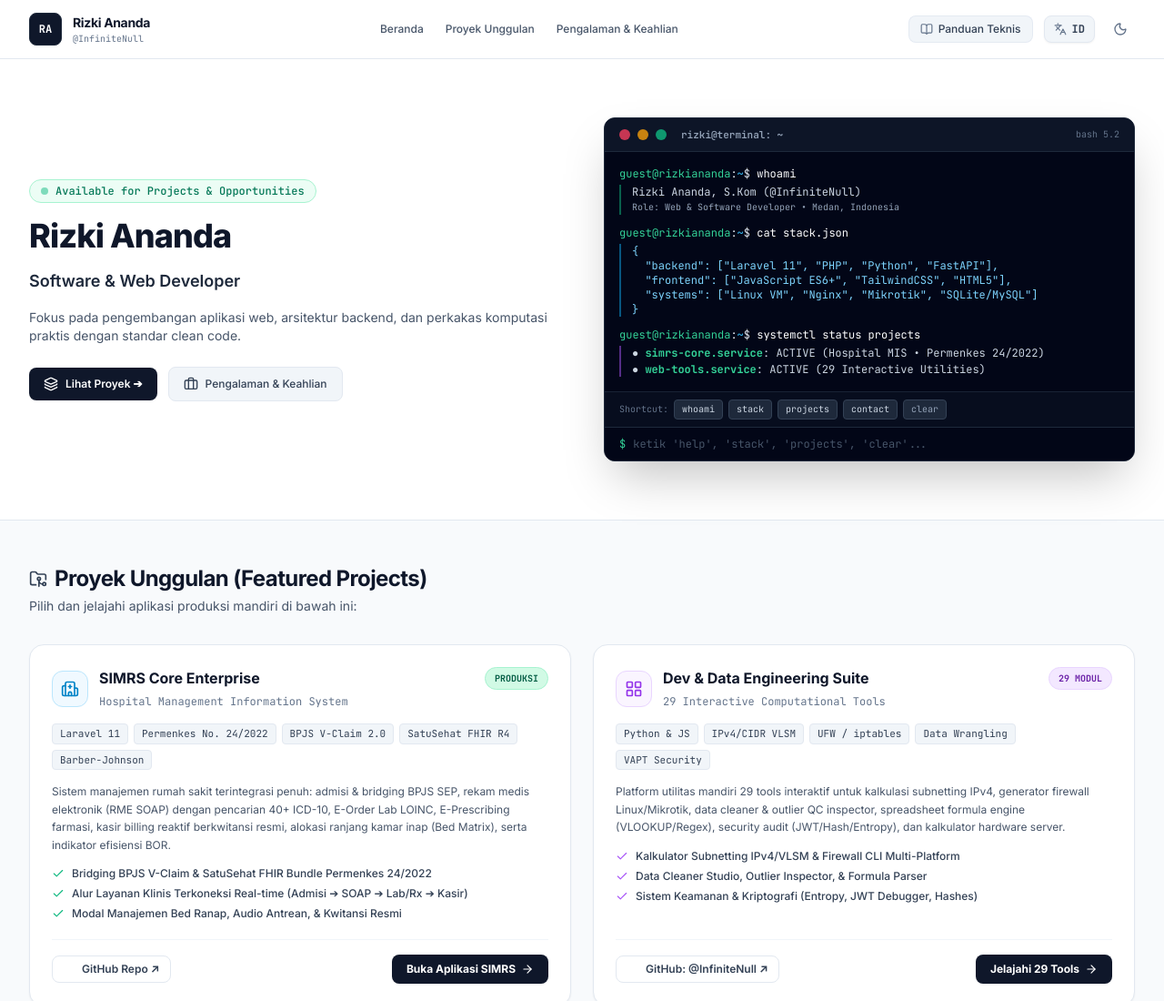
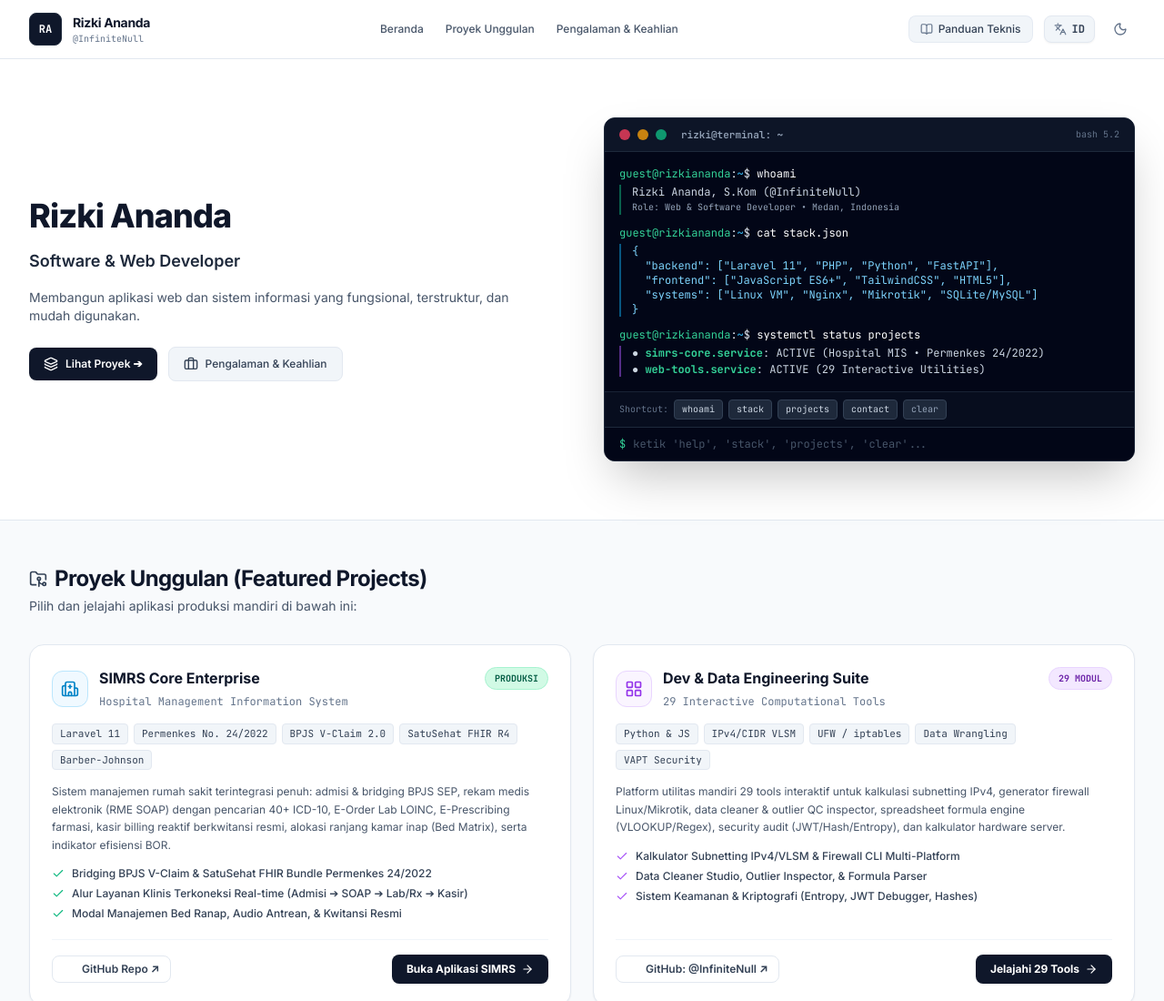
Before and after one commit to InfiniteNull/InfiniteNull.github.io, a plain HTML site: page index.html in a window 1280 px wide. Shown: the top 1100 px of the page at 91% size. Drawn offline with nearby package versions, Linux system fonts and the light colour scheme.

Commit message:
style: remove availability badge and simplify hero description to be natural and direct

```diff
--- a/index.html
+++ b/index.html
@@ -107,11 +107,6 @@
           <!-- Left Column (Clean Intro) -->
           <div class="lg:col-span-6 space-y-4">
 
-            <div class="inline-flex items-center gap-2 px-3 py-1 rounded-full bg-emerald-50 dark:bg-emerald-950/60 text-emerald-700 dark:text-emerald-300 text-xs font-mono font-medium border border-emerald-200 dark:border-emerald-800/80">
-              <span class="w-2 h-2 rounded-full bg-emerald-500 animate-pulse"></span>
-              <span id="heroAvailabilityText">Available for Projects & Opportunities</span>
-            </div>
-
             <h1 id="heroTitleText" class="text-3xl sm:text-4xl font-extrabold tracking-tight text-slate-900 dark:text-white leading-tight">
               Rizki Ananda
             </h1>
@@ -121,7 +116,7 @@
             </p>
 
             <p id="heroDescText" class="text-xs sm:text-sm text-slate-600 dark:text-slate-400 leading-relaxed max-w-xl">
-              Fokus pada pengembangan aplikasi web, sistem terstruktur, dan perkakas komputasi praktis dengan standar clean code.
+              Membangun aplikasi web dan sistem informasi yang fungsional, terstruktur, dan mudah digunakan.
             </p>
 
             <div class="pt-2 flex flex-wrap items-center gap-3">
--- a/js/i18n.js
+++ b/js/i18n.js
@@ -17,8 +17,7 @@ window.I18N_DICT = {
     heroBadge: "Rizki Ananda, S.Kom • S1 Informatika",
     heroTitle: "Rizki Ananda",
     heroSubTitle: "Software & Web Developer",
-    heroAvailability: "Available for Projects & Opportunities",
-    heroDesc: "Fokus pada pengembangan aplikasi web, arsitektur backend, dan perkakas komputasi praktis dengan standar clean code.",
+        heroDesc: "Membangun aplikasi web dan sistem informasi yang fungsional, terstruktur, dan mudah digunakan.",
     btnHeroViewProjects: "Lihat Proyek ➔",
     btnHeroViewExp: "Pengalaman & Keahlian",
 
@@ -108,8 +107,7 @@ window.I18N_DICT = {
     heroBadge: "Rizki Ananda, S.Kom • Computer Science",
     heroTitle: "Rizki Ananda",
     heroSubTitle: "Software & Web Developer",
-    heroAvailability: "Available for Projects & Opportunities",
-    heroDesc: "Focused on building web applications, backend architectures, and practical engineering utilities with clean code standards.",
+        heroDesc: "Building web applications and information systems that are functional, structured, and easy to use.",
     btnHeroViewProjects: "View Projects ➔",
     btnHeroViewExp: "Experience & Skills",
 
@@ -229,8 +227,6 @@ window.setLanguage = function(lang) {
   const heroSubTitleText = document.getElementById('heroSubTitleText');
   if (heroSubTitleText && dict.heroSubTitle) heroSubTitleText.textContent = dict.heroSubTitle;
 
-  const heroAvailabilityText = document.getElementById('heroAvailabilityText');
-  if (heroAvailabilityText && dict.heroAvailability) heroAvailabilityText.textContent = dict.heroAvailability;
 
   const heroDescText = document.getElementById('heroDescText');
   if (heroDescText) heroDescText.textContent = dict.heroDesc;
```
